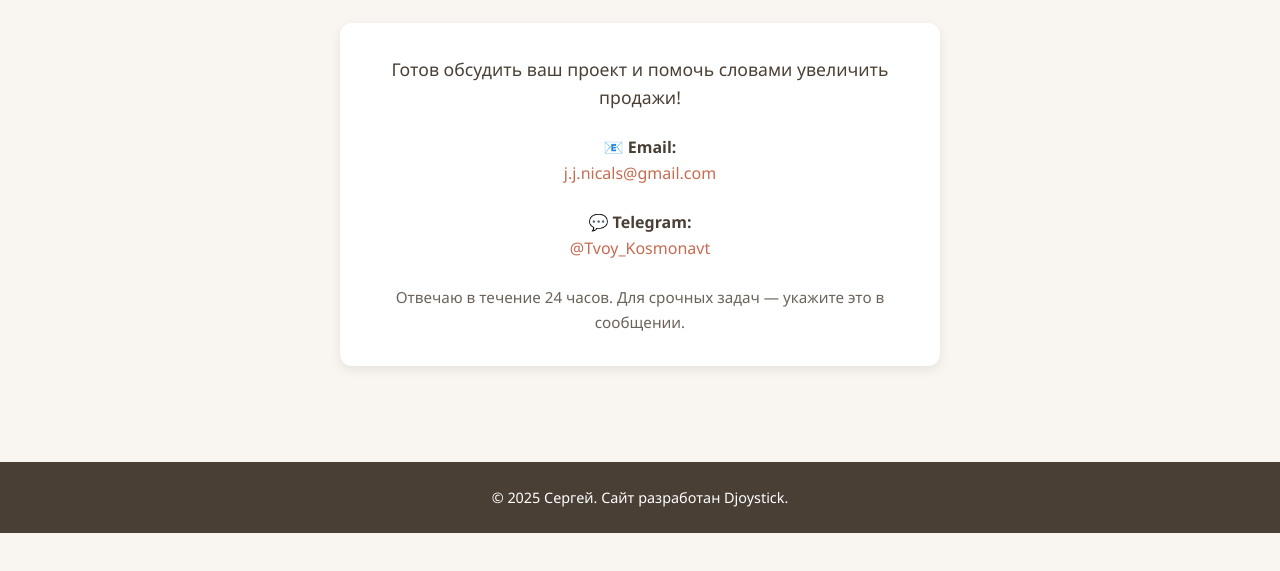
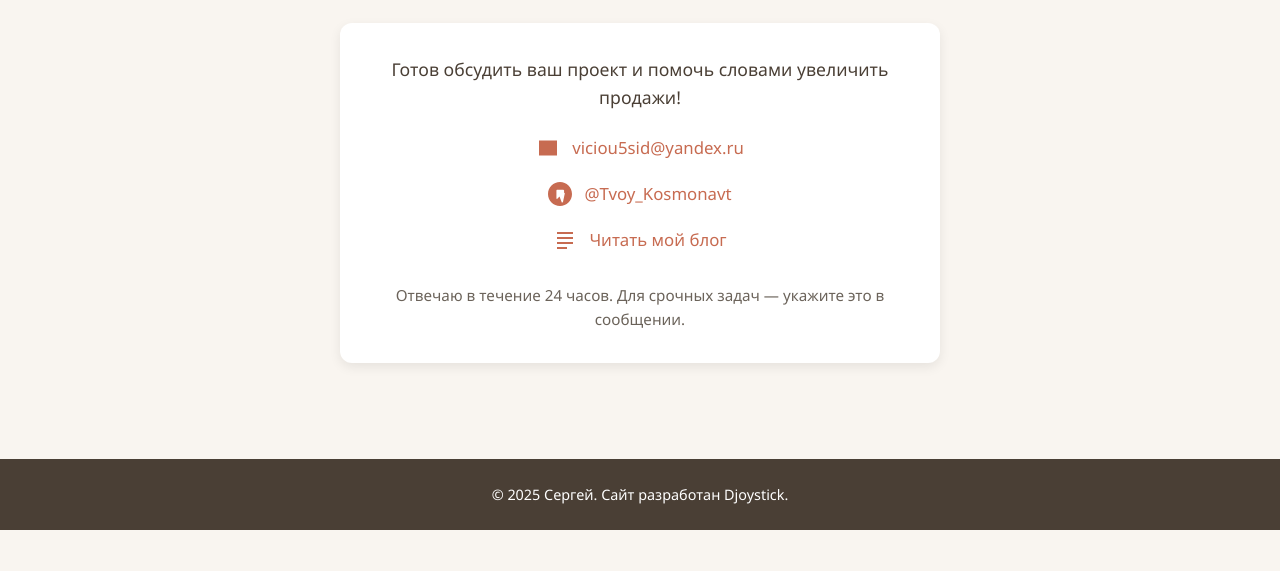
Before and after one commit to Djoystick/BioQWEN, a plain HTML site: page contact.html in a window 1280 px wide. Shown: the part 201-772 px from the top of the page. Drawn offline with Linux system fonts and the light colour scheme.

Commit message:
Update contact.html

```diff
--- a/contact.html
+++ b/contact.html
@@ -5,6 +5,30 @@
   <meta name="viewport" content="width=device-width, initial-scale=1.0"/>
   <title>Контакты — Сергей Копирайтер</title>
   <link rel="stylesheet" href="styles.css" />
+  <style>
+    .contact-item {
+      display: flex;
+      align-items: center;
+      justify-content: center;
+      gap: 12px;
+      margin: 1.2rem 0;
+      font-size: 1.05rem;
+    }
+    .contact-icon {
+      width: 24px;
+      height: 24px;
+      flex-shrink: 0;
+      color: var(--terracotta);
+    }
+    .contact-link {
+      color: var(--terracotta);
+      text-decoration: none;
+      font-weight: 500;
+    }
+    .contact-link:hover {
+      text-decoration: underline;
+    }
+  </style>
 </head>
 <body>
   <header>
@@ -39,13 +63,32 @@
         <p style="margin-bottom: 1.5rem; font-size: 1.1rem;">
           Готов обсудить ваш проект и помочь словами увеличить продажи!
         </p>
-        <div style="margin: 1.5rem 0;">
-          <p><strong>📧 Email:</strong><br><a href="mailto:j.j.nicals@gmail.com" style="color: var(--terracotta); text-decoration: none;">j.j.nicals@gmail.com</a></p>
+
+        <!-- Email -->
+        <div class="contact-item">
+          <svg class="contact-icon" xmlns="http://www.w3.org/2000/svg" viewBox="0 0 24 24" fill="currentColor">
+            <path d="M3 4.5h18v15H3v-15zm18 3.75l-9 6-9-6v-2.25l9 6 9-6v2.25z"/>
+          </svg>
+          <a href="mailto:viciou5sid@yandex.ru" class="contact-link">viciou5sid@yandex.ru</a>
         </div>
-        <div style="margin: 1.5rem 0;">
-          <p><strong>💬 Telegram:</strong><br><a href="https://t.me/Tvoy_Kosmonavt" target="_blank" style="color: var(--terracotta); text-decoration: none;">@Tvoy_Kosmonavt</a></p>
+
+        <!-- Telegram -->
+        <div class="contact-item">
+          <svg class="contact-icon" xmlns="http://www.w3.org/2000/svg" viewBox="0 0 24 24" fill="currentColor">
+            <path d="M12 0C5.373 0 0 5.373 0 12s5.373 12 12 12 12-5.373 12-12S18.627 0 12 0zm5.373 8.755l-2.34 11.058c-.148.698-.578 1.048-1.21.633L11.5 14.5l-2.195 2.195c-.393.393-.882.196-.882-.393V8.755c0-.393.196-.882.589-.882h6.176c.393 0 .882.196.882.589v2.353c0 .393.393.589.589.196l1.176-1.176c.196-.196.196-.589 0-.785z"/>
+          </svg>
+          <a href="https://t.me/Tvoy_Kosmonavt" target="_blank" class="contact-link">@Tvoy_Kosmonavt</a>
         </div>
-        <p style="font-size: 0.95rem; color: #6b635a; margin-top: 1.5rem;">
+
+        <!-- Blog -->
+        <div class="contact-item">
+          <svg class="contact-icon" xmlns="http://www.w3.org/2000/svg" viewBox="0 0 24 24" fill="currentColor">
+            <path d="M4 4h16v2H4V4zm0 5h16v2H4V9zm0 5h16v2H4v-2zM4 19h10v2H4v-2z"/>
+          </svg>
+          <a href="https://www.sostav.ru/blogs/285042" target="_blank" class="contact-link">Читать мой блог</a>
+        </div>
+
+        <p style="font-size: 0.95rem; color: #6b635a; margin-top: 1.8rem;">
           Отвечаю в течение 24 часов. Для срочных задач — укажите это в сообщении.
         </p>
       </div>
```
